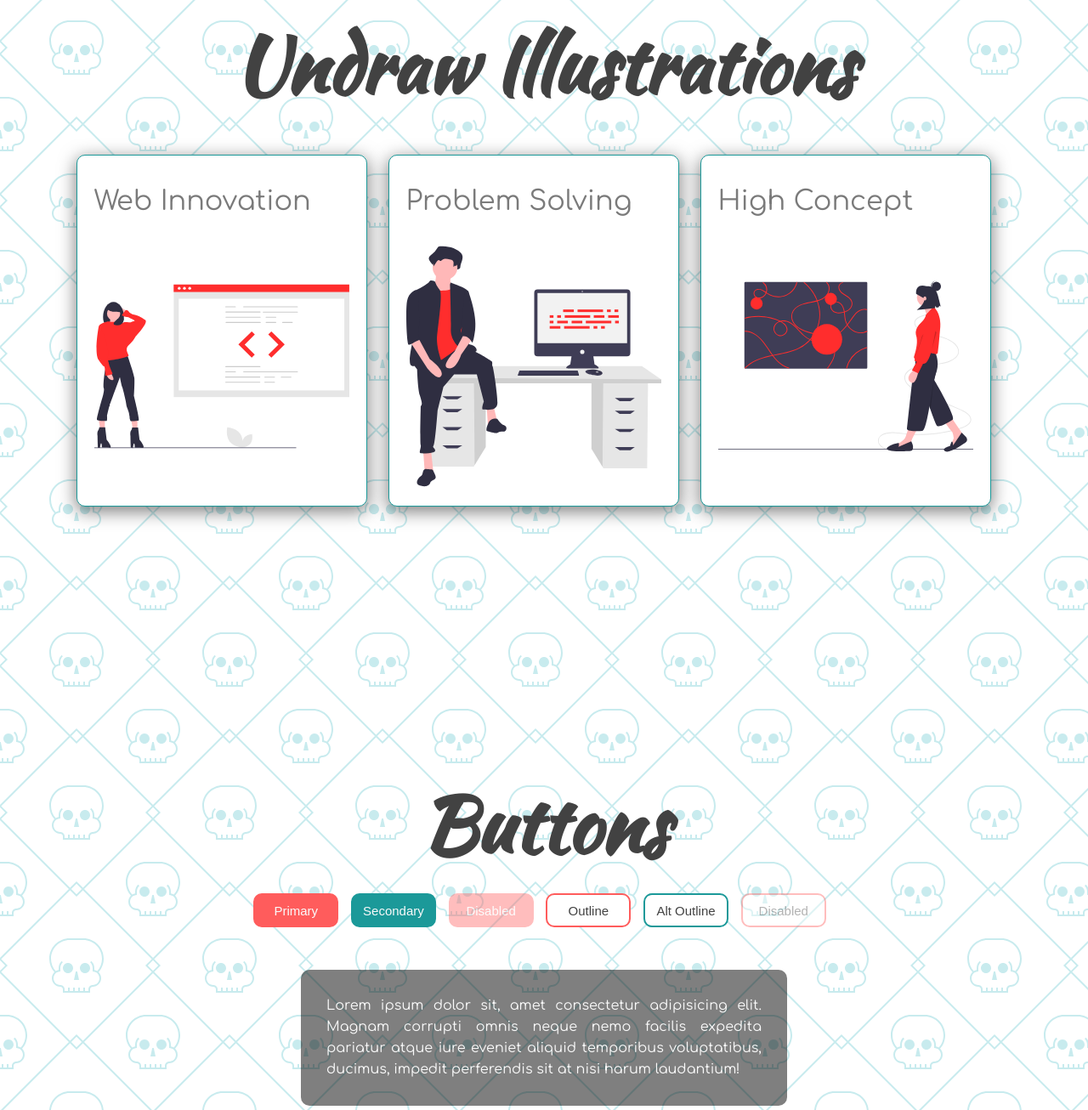
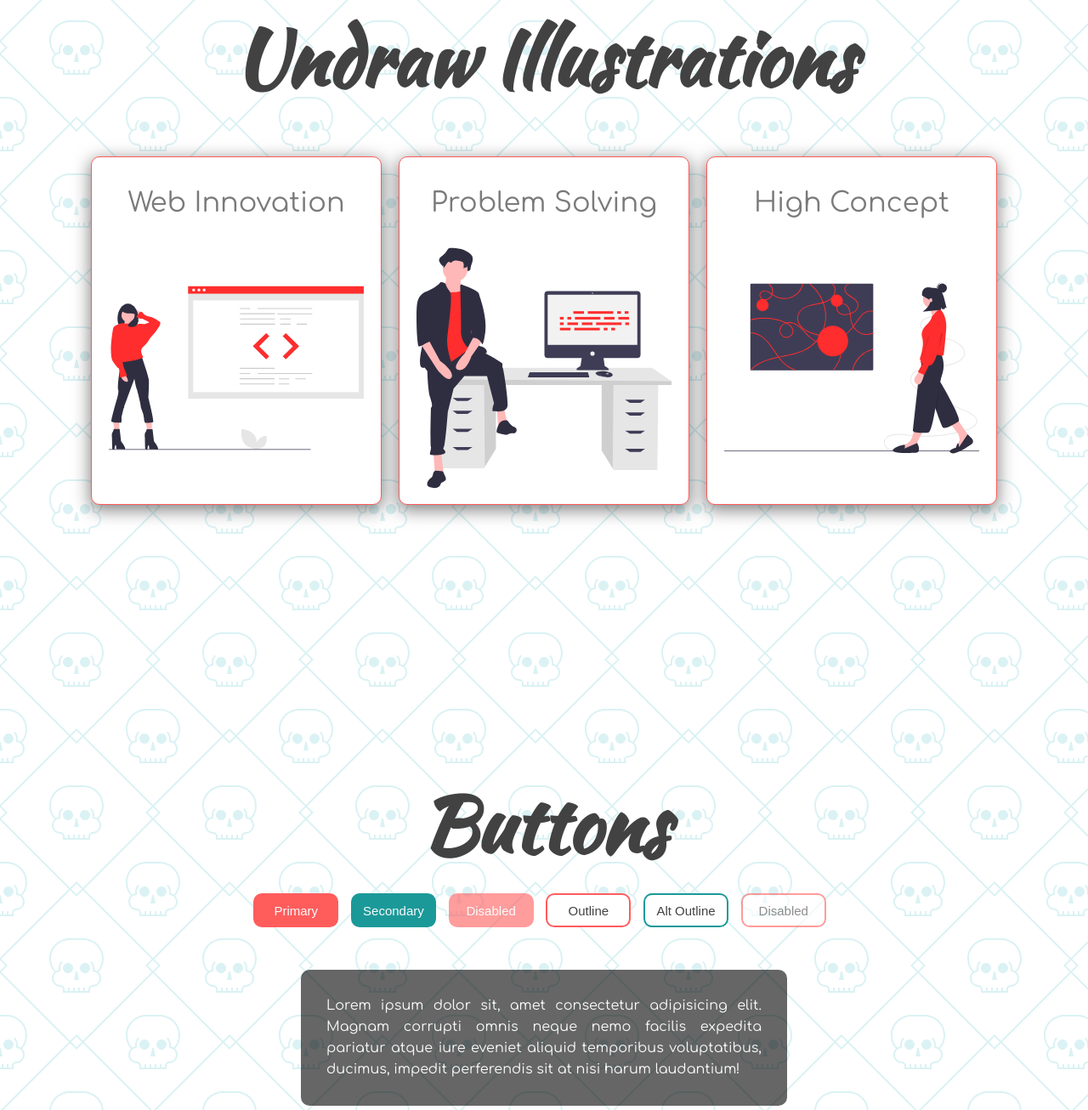
Before and after one commit to sallyrose44/dark-light-mode, a plain HTML site: page index.html in a window 1280 px wide. Shown: the part 934-2240 px from the top of the page at 85% size. Drawn offline with nearby package versions, Linux system fonts and the light colour scheme.

Commit message:
new commit

```diff
--- a/script.js
+++ b/script.js
@@ -16,7 +16,7 @@ function imageMode(color) {
 // dark mode styles
 function darkMode() {
     nav.style.backgroundColor = 'rgb(0 0 0 / 50%)';
-    textBox.style.backgroundColor = 'rgb(255 255 255 / 50%)';
+    textBox.style.backgroundColor = 'rgb(255 255 255 / 80%)';
     toggleIcon.children[0].textContent = 'Dark Mode';
     toggleIcon.children[1].classList.replace('fa-sun', 'fa-moon');
     imageMode('dark');
--- a/style.css
+++ b/style.css
@@ -88,17 +88,23 @@ a:focus {
 /* About Section */
 .about-container {
   display: flex;
+  align-items: center;
+  justify-content: center;
+  margin-top: 40px;
 }
 
 .image-container {
-  border: 1px solid var(--secondary-color);
+  border: 1px solid var(--primary-color);
   border-radius: 10px;
   padding: 10px 20px;
-  margin-right: 25px;
-  margin-top: 40px;
+  margin: 10px;
   width: auto;
   background: var(--background);
   box-shadow: var(--box-shadow);
+  display: flex;
+  flex-direction: column;
+  justify-content: center;
+  align-items: center;
 }
 
 img {
@@ -124,7 +130,7 @@ button {
 }
 
 button:disabled {
-  opacity: 0.4;
+  opacity: 0.6;
   cursor: default;
 }
 
@@ -161,7 +167,7 @@ button:hover:not(.outline) {
 .text-box {
   width: 40%;
   text-align: justify;
-  background: rgb(0 0 0 / 50%);
+  background: rgb(0 0 0 / 60%);
   color: var(--on-primary);
   border-radius: 10px;
   padding: 30px;
@@ -175,7 +181,7 @@ p {
 /* Contact Section */
 .fab {
   font-size: 80px;
-  margin-right: 50px;
+  margin: 30px;
   cursor: pointer;
   color: var(--primary-color);
 }
```
